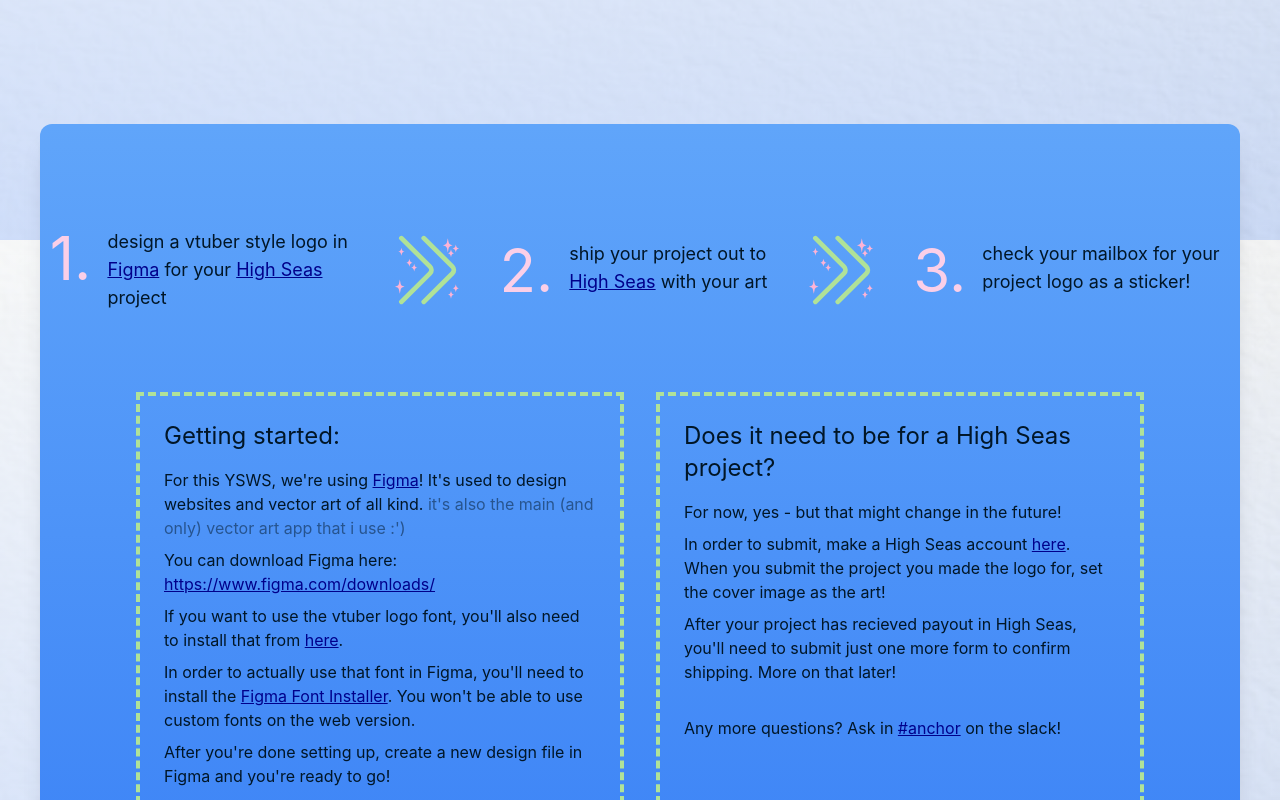
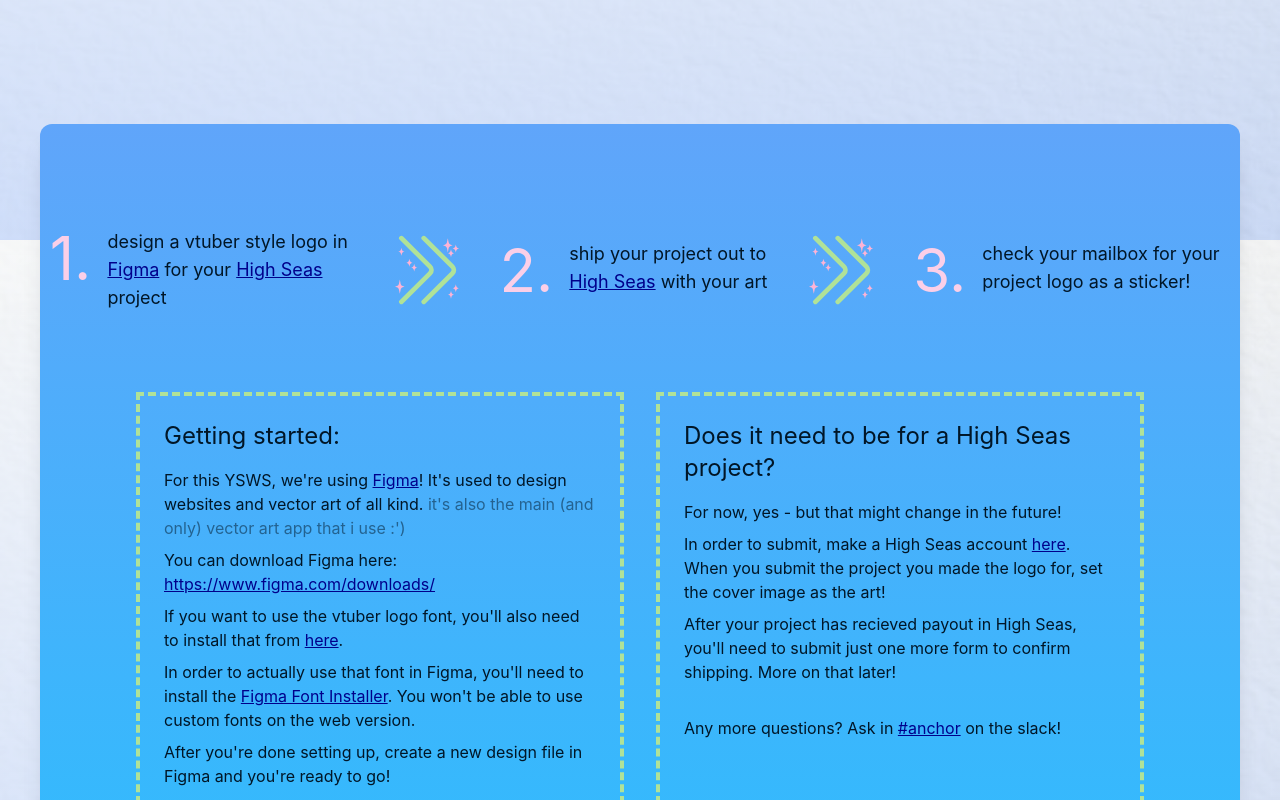
Before and after one commit to hackclub/anchor, a React (Create React App) app: page / in a window 1280 px wide. Shown: the part 560-1360 px from the top of the page. Built offline with nearby package versions, Linux system fonts and the light colour scheme.

Commit message:
update box gradient

```diff
--- a/src/App.js
+++ b/src/App.js
@@ -34,7 +34,7 @@
       </div>
 
       <div className="mt-16 md:mt-32 p-10">
-        <div className="flex flex-col justify-center items-center bg-gradient-to-b from-blue-400 to-blue-500 md:py-10 shadow-xl rounded-xl text-[#011627]">
+        <div className="flex flex-col justify-center items-center bg-gradient-to-b from-blue-400 to-[#2FBCFD] md:py-10 shadow-xl rounded-xl text-[#011627]">
 
           <div className="flex flex-wrap gap-4 justify-center items-center mt-16 ml-2">
             <div className="flex flex-wrap gap-4">
```
